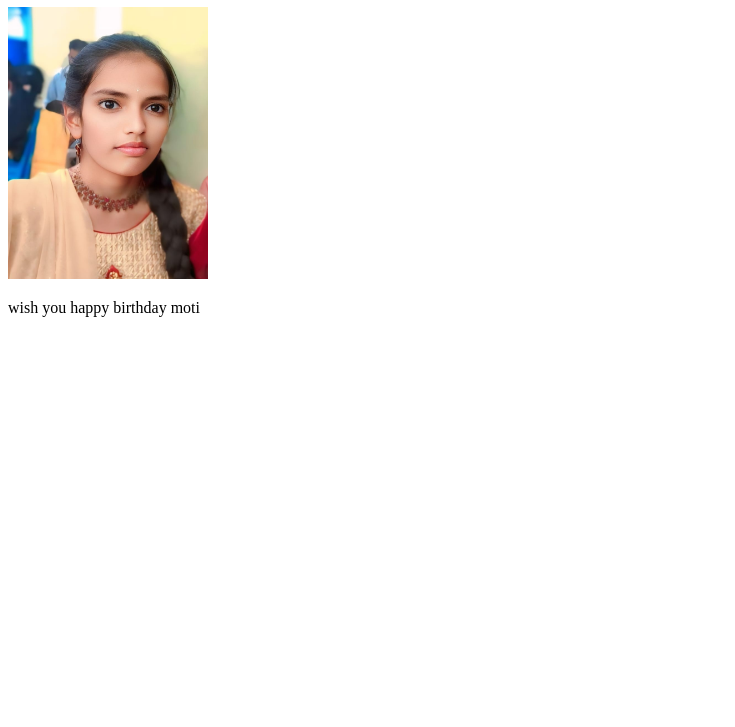
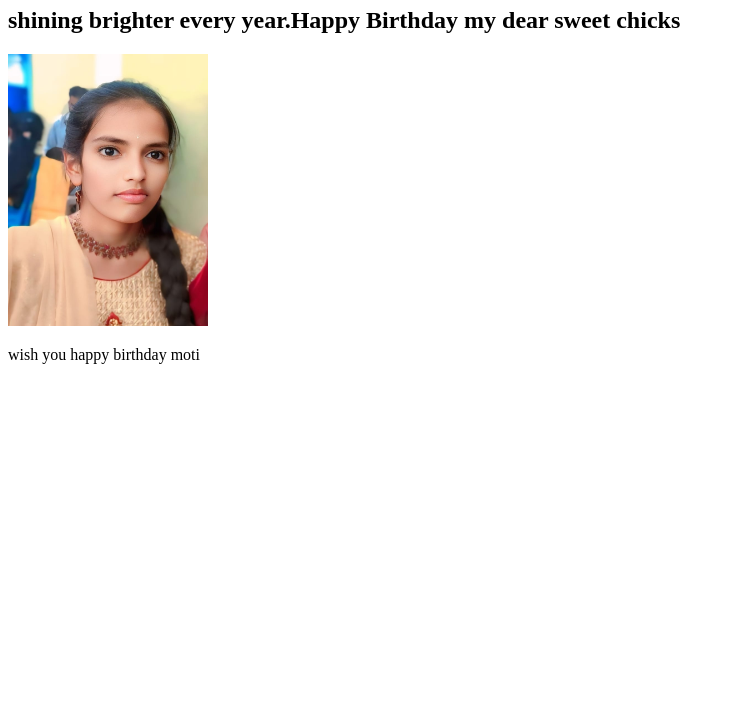
Before and after one commit to santhu-123766/website, a plain HTML site: page index.html in a window 1280 px wide. Shown: the part 73-800 px from the top of the page, without its empty margins (0-735 px from the left). Drawn offline with Linux system fonts and the light colour scheme.

Commit message:
added new name

```diff
--- a/index.html
+++ b/index.html
@@ -7,6 +7,7 @@
 </head>
 <body>
     <h1>akshaya</h1>
+    <h2>shining brighter every year.Happy Birthday my dear sweet chicks</h2>
     <img width="200px" src="moti.jpg" alt="">
     <p>wish you happy birthday moti</p>
 
```
